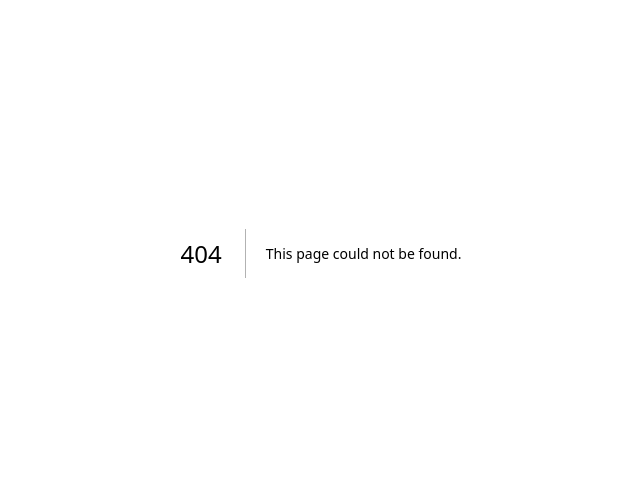
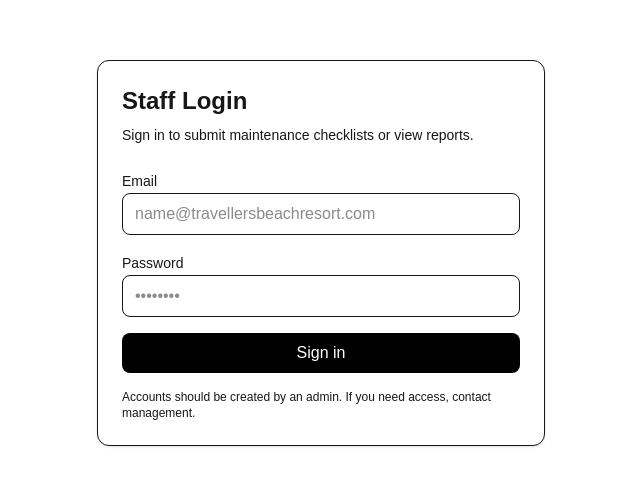
Before and after one commit to wwellington85/travellers-maintenance-checklist, a Next.js app: page /auth/login in a window 1280 px wide. Before the commit this address had no page. Shown: the part 147-632 px from the top of the page, without its empty margins (319-959 px from the left). Built offline with nearby package versions, Linux system fonts and the light colour scheme; no server answers.

Commit message:
feat: minimal auth pages (login/logout)

```diff
--- /dev/null
+++ b/src/app/auth/login/LoginForm.tsx
@@ -0,0 +1,90 @@
+"use client";
+
+import { useMemo, useState } from "react";
+import { useRouter, useSearchParams } from "next/navigation";
+import { createSupabaseBrowserClient } from "@/lib/supabase/client";
+
+export default function LoginForm({ redirectTo }: { redirectTo: string }) {
+  const supabase = useMemo(() => createSupabaseBrowserClient(), []);
+  const router = useRouter();
+  const searchParams = useSearchParams();
+
+  const redirect =
+    searchParams.get("redirect") || redirectTo || "/maintenance/new";
+
+  const [email, setEmail] = useState("");
+  const [password, setPassword] = useState("");
+  const [isLoading, setIsLoading] = useState(false);
+  const [message, setMessage] = useState<string | null>(null);
+
+  async function onSubmit(e: React.FormEvent) {
+    e.preventDefault();
+    setIsLoading(true);
+    setMessage(null);
+
+    const { error } = await supabase.auth.signInWithPassword({
+      email,
+      password,
+    });
+
+    setIsLoading(false);
+
+    if (error) {
+      setMessage(error.message);
+      return;
+    }
+
+    router.push(redirect);
+    router.refresh();
+  }
+
+  return (
+    <form onSubmit={onSubmit} className="space-y-4">
+      {message ? (
+        <div className="rounded-lg border border-red-200 bg-red-50 p-3 text-sm text-red-700">
+          {message}
+        </div>
+      ) : null}
+
+      <div className="space-y-2">
+        <label className="text-sm font-medium">Email</label>
+        <input
+          type="email"
+          inputMode="email"
+          autoComplete="email"
+          required
+          value={email}
+          onChange={(e) => setEmail(e.target.value)}
+          className="w-full rounded-lg border px-3 py-2 outline-none focus:ring"
+          placeholder="name@travellersbeachresort.com"
+        />
+      </div>
+
+      <div className="space-y-2">
+        <label className="text-sm font-medium">Password</label>
+        <input
+          type="password"
+          autoComplete="current-password"
+          required
+          value={password}
+          onChange={(e) => setPassword(e.target.value)}
+          className="w-full rounded-lg border px-3 py-2 outline-none focus:ring"
+          placeholder="••••••••"
+        />
+      </div>
+
+      <button
+        type="submit"
+        disabled={isLoading}
+        className="w-full rounded-lg bg-black px-4 py-2 text-white disabled:opacity-60"
+      >
+        {isLoading ? "Signing in..." : "Sign in"}
+      </button>
+
+      <p className="text-xs text-muted-foreground">
+        Accounts should be created by an admin. If you need access, contact
+        management.
+      </p>
+    </form>
+  );
+}
--- /dev/null
+++ b/src/app/auth/login/page.tsx
@@ -0,0 +1,24 @@
+import LoginForm from "./LoginForm";
+
+export default function LoginPage({
+  searchParams,
+}: {
+  searchParams?: { redirect?: string };
+}) {
+  const redirectTo = searchParams?.redirect || "/maintenance/new";
+
+  return (
+    <main className="min-h-screen flex items-center justify-center p-6">
+      <div className="w-full max-w-md rounded-xl border bg-white p-6 shadow-sm">
+        <h1 className="text-2xl font-semibold">Staff Login</h1>
+        <p className="mt-2 text-sm text-muted-foreground">
+          Sign in to submit maintenance checklists or view reports.
+        </p>
+
+        <div className="mt-6">
+          <LoginForm redirectTo={redirectTo} />
+        </div>
+      </div>
+    </main>
+  );
+}
--- /dev/null
+++ b/src/app/auth/logout/page.tsx
@@ -0,0 +1,18 @@
+export default function LogoutPage() {
+  return (
+    <main className="min-h-screen flex items-center justify-center p-6">
+      <div className="w-full max-w-md rounded-xl border bg-white p-6 shadow-sm">
+        <h1 className="text-xl font-semibold">Sign out</h1>
+        <p className="mt-2 text-sm text-muted-foreground">
+          Click below to sign out of your account.
+        </p>
+
+        <form action="/auth/logout" method="post" className="mt-6">
+          <button className="w-full rounded-lg bg-black px-4 py-2 text-white">
+            Sign out
+          </button>
+        </form>
+      </div>
+    </main>
+  );
+}
--- /dev/null
+++ b/src/app/auth/logout/route.ts
@@ -0,0 +1,10 @@
+import { NextResponse } from "next/server";
+import { createSupabaseServerClient } from "@/lib/supabase/server";
+
+export async function POST() {
+  const supabase = createSupabaseServerClient();
+  await supabase.auth.signOut();
+
+  const url = new URL("/auth/login", process.env.NEXT_PUBLIC_SITE_URL || "http://localhost:3000");
+  return NextResponse.redirect(url, { status: 303 });
+}
--- a/src/app/page.tsx
+++ b/src/app/page.tsx
@@ -1,65 +1,10 @@
-import Image from "next/image";
+import { redirect } from "next/navigation";
+import { createSupabaseServerClient } from "@/lib/supabase/server";
 
-export default function Home() {
-  return (
-    <div className="flex min-h-screen items-center justify-center bg-zinc-50 font-sans dark:bg-black">
-      <main className="flex min-h-screen w-full max-w-3xl flex-col items-center justify-between py-32 px-16 bg-white dark:bg-black sm:items-start">
-        <Image
-          className="dark:invert"
-          src="/next.svg"
-          alt="Next.js logo"
-          width={100}
-          height={20}
-          priority
-        />
-        <div className="flex flex-col items-center gap-6 text-center sm:items-start sm:text-left">
-          <h1 className="max-w-xs text-3xl font-semibold leading-10 tracking-tight text-black dark:text-zinc-50">
-            To get started, edit the page.tsx file.
-          </h1>
-          <p className="max-w-md text-lg leading-8 text-zinc-600 dark:text-zinc-400">
-            Looking for a starting point or more instructions? Head over to{" "}
-            <a
-              href="https://vercel.com/templates?framework=next.js&utm_source=create-next-app&utm_medium=appdir-template-tw&utm_campaign=create-next-app"
-              className="font-medium text-zinc-950 dark:text-zinc-50"
-            >
-              Templates
-            </a>{" "}
-            or the{" "}
-            <a
-              href="https://nextjs.org/learn?utm_source=create-next-app&utm_medium=appdir-template-tw&utm_campaign=create-next-app"
-              className="font-medium text-zinc-950 dark:text-zinc-50"
-            >
-              Learning
-            </a>{" "}
-            center.
-          </p>
-        </div>
-        <div className="flex flex-col gap-4 text-base font-medium sm:flex-row">
-          <a
-            className="flex h-12 w-full items-center justify-center gap-2 rounded-full bg-foreground px-5 text-background transition-colors hover:bg-[#383838] dark:hover:bg-[#ccc] md:w-[158px]"
-            href="https://vercel.com/new?utm_source=create-next-app&utm_medium=appdir-template-tw&utm_campaign=create-next-app"
-            target="_blank"
-            rel="noopener noreferrer"
-          >
-            <Image
-              className="dark:invert"
-              src="/vercel.svg"
-              alt="Vercel logomark"
-              width={16}
-              height={16}
-            />
-            Deploy Now
-          </a>
-          <a
-            className="flex h-12 w-full items-center justify-center rounded-full border border-solid border-black/[.08] px-5 transition-colors hover:border-transparent hover:bg-black/[.04] dark:border-white/[.145] dark:hover:bg-[#1a1a1a] md:w-[158px]"
-            href="https://nextjs.org/docs?utm_source=create-next-app&utm_medium=appdir-template-tw&utm_campaign=create-next-app"
-            target="_blank"
-            rel="noopener noreferrer"
-          >
-            Documentation
-          </a>
-        </div>
-      </main>
-    </div>
-  );
+export default async function HomePage() {
+  const supabase = createSupabaseServerClient();
+  const { data } = await supabase.auth.getUser();
+
+  if (!data.user) redirect("/auth/login");
+  redirect("/maintenance/new");
 }
```
